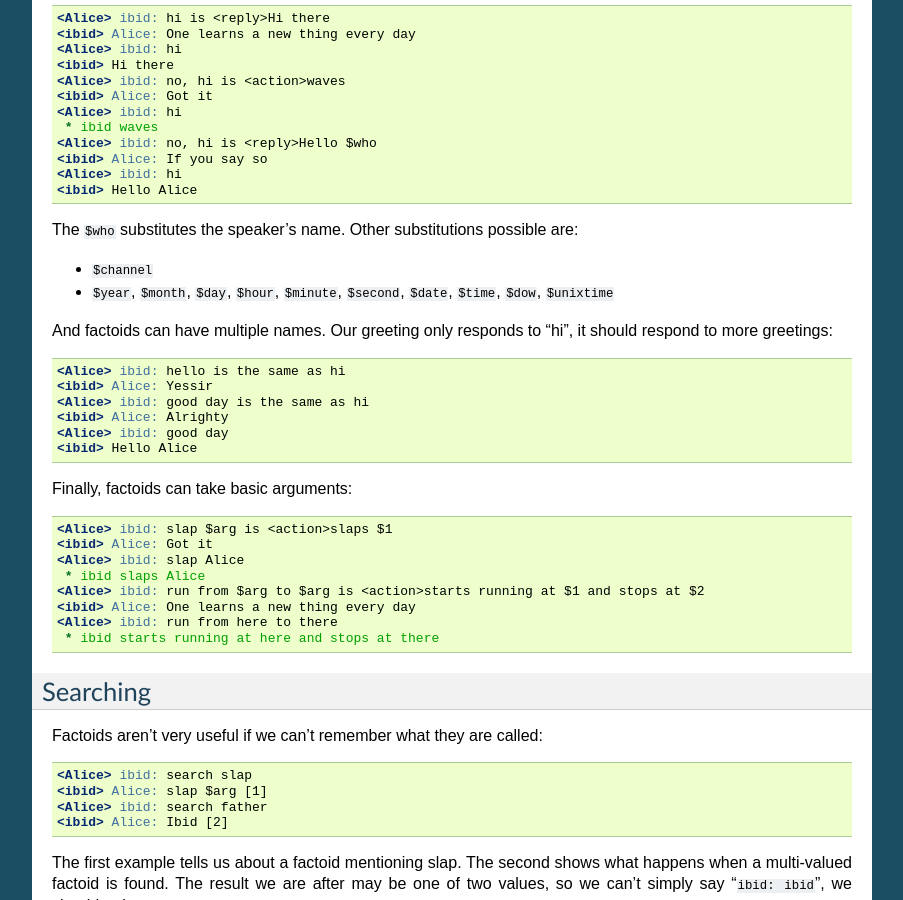
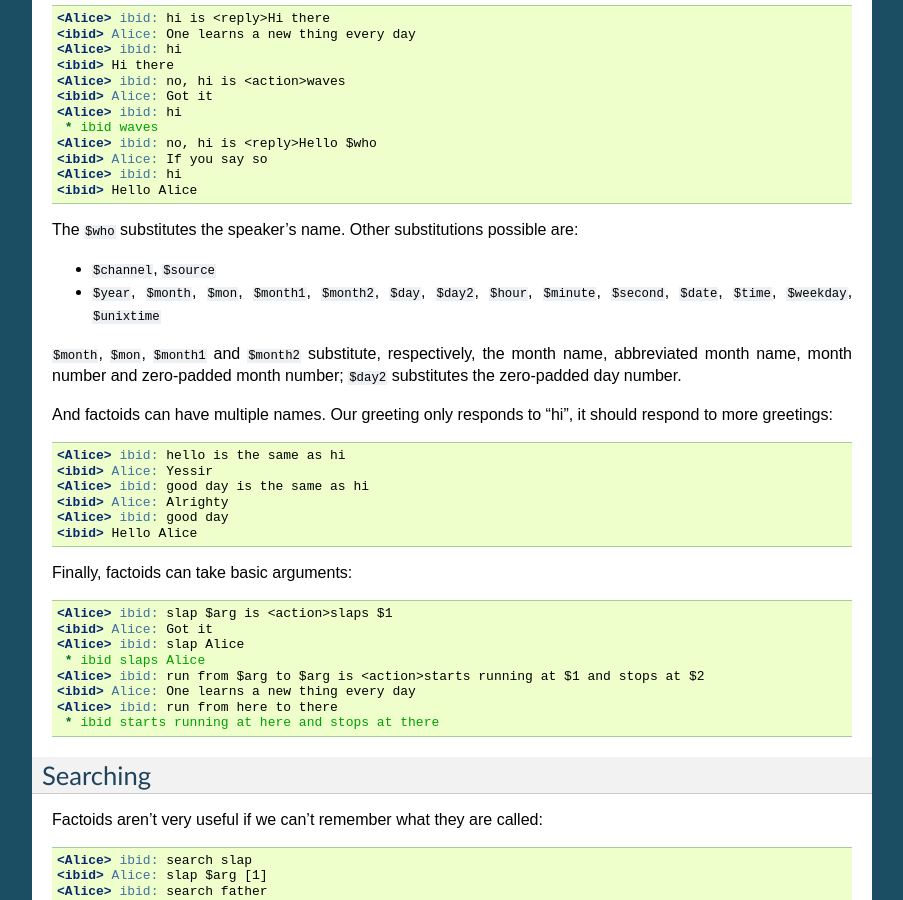
Before and after one commit to ibid/ibid, a Sphinx documentation site: the page built from docs/factoids.rst, in a window 1280 px wide and 900 px high, scrolled down 1175 px. Shown: the whole window, without its empty margins (198-1101 px from the left). Built offline with Sphinx 7.4.7, drawn with Linux system fonts in a browser that asks for light colours.

Commit message:
Add $month and $day variants and $source to factoid

```diff
--- a/docs/factoids.rst
+++ b/docs/factoids.rst
@@ -82,9 +82,14 @@ have permission to do so)::
 
 The ``$who`` substitutes the speaker's name. Other substitutions possible are:
 
-* ``$channel``
-* ``$year``, ``$month``, ``$day``, ``$hour``, ``$minute``, ``$second``,
-  ``$date``, ``$time``, ``$dow``, ``$unixtime``
+* ``$channel``, ``$source``
+* ``$year``, ``$month``, ``$mon``, ``$month1``, ``$month2``, ``$day``,
+  ``$day2``, ``$hour``, ``$minute``, ``$second``,
+  ``$date``, ``$time``, ``$weekday``, ``$unixtime``
+
+``$month``, ``$mon``, ``$month1`` and ``$month2`` substitute, respectively, the
+month name, abbreviated month name, month number and zero-padded month number;
+``$day2`` substitutes the zero-padded day number.
 
 And factoids can have multiple names. Our greeting only responds to "hi", it
 should respond to more greetings::
```
Also changed, not shown: 1 other file.
